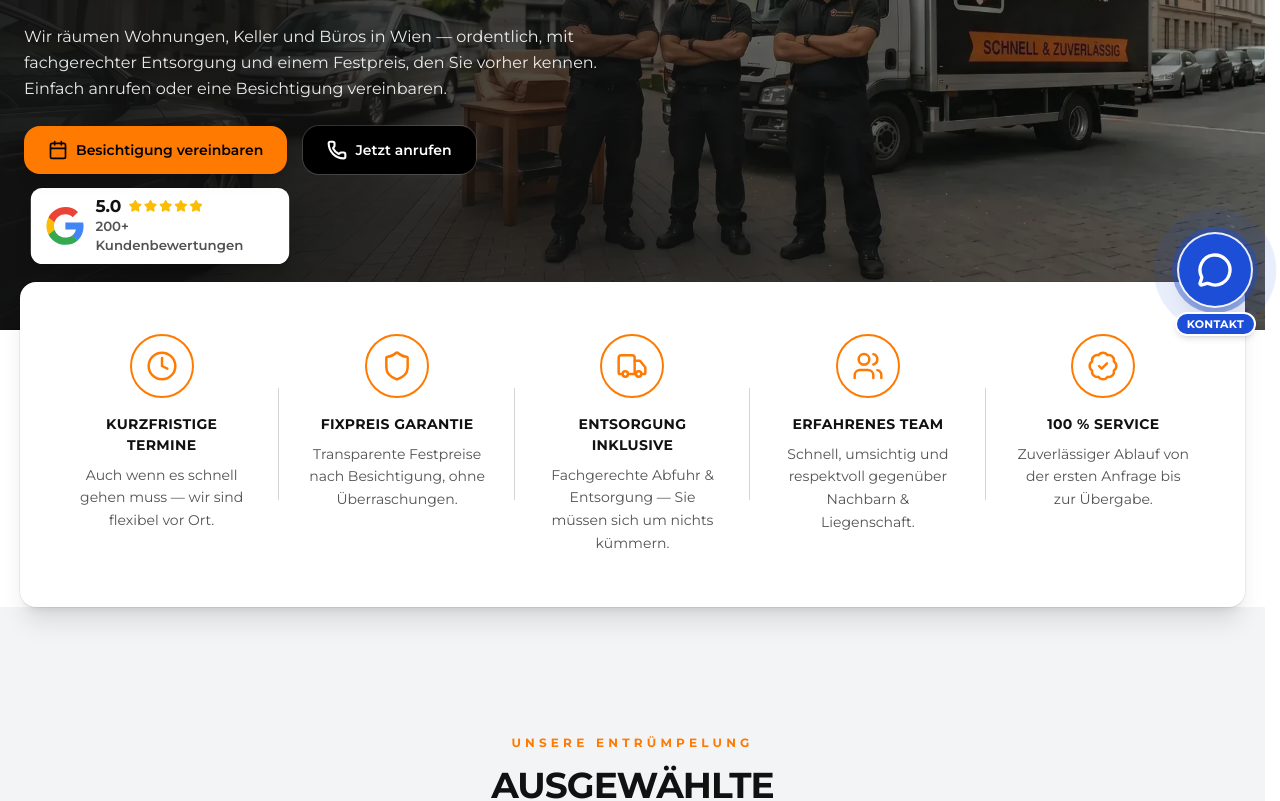
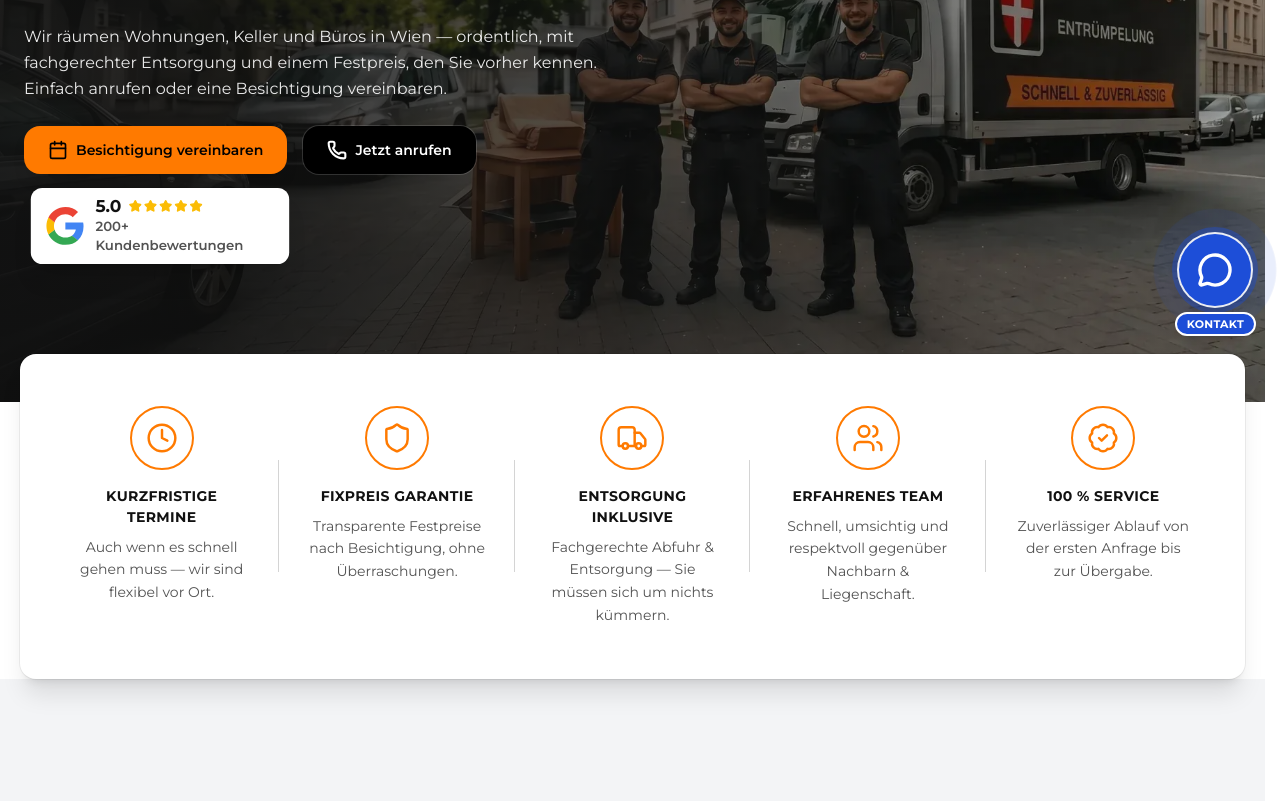
Before and after one commit to Ismailjobs/sofortentr-mpelung, a Next.js app: page / in a window 1280 px wide. Shown: the part 440-1241 px from the top of the page. Built offline with nearby package versions, Linux system fonts and the light colour scheme; no server answers.

Commit message:
Güncelleme

```diff
--- a/src/components/Header.tsx
+++ b/src/components/Header.tsx
@@ -67,7 +67,7 @@ export default function Header() {
 
       <div
         id="mobile-menu"
-        className="absolute left-0 right-0 top-full z-[110] min-[1148px]:hidden grid grid-rows-[0fr] transition-[grid-template-rows] duration-300 ease-[cubic-bezier(0.4,0,0.2,1)] motion-reduce:transition-none peer-checked:grid-rows-[1fr] peer-checked:[&_.mobile-nav-inner]:visible peer-checked:[&_.mobile-nav-inner]:pointer-events-auto peer-checked:[&_.mobile-nav-inner]:translate-y-0 peer-checked:[&_.mobile-nav-inner]:opacity-100"
+        className="pointer-events-none absolute left-0 right-0 top-full z-[110] min-[1148px]:hidden grid grid-rows-[0fr] transition-[grid-template-rows] duration-300 ease-[cubic-bezier(0.4,0,0.2,1)] motion-reduce:transition-none peer-checked:pointer-events-auto peer-checked:grid-rows-[1fr] peer-checked:[&_.mobile-nav-inner]:visible peer-checked:[&_.mobile-nav-inner]:pointer-events-auto peer-checked:[&_.mobile-nav-inner]:translate-y-0 peer-checked:[&_.mobile-nav-inner]:opacity-100"
       >
         <div className="min-h-0 overflow-hidden border-t border-white/10 bg-brand-dark shadow-xl">
           <div className="mobile-nav-inner invisible pointer-events-none px-3 py-4 opacity-0 transition-[opacity,transform,visibility] duration-300 ease-out motion-reduce:transition-none -translate-y-2 sm:px-5">
--- a/src/components/Hero.tsx
+++ b/src/components/Hero.tsx
@@ -55,11 +55,11 @@ export default function Hero({
   );
 
   return (
-    <section className="relative isolate min-h-[min(72svh,40rem)] overflow-hidden">
+    <section className="relative min-h-[min(72svh,40rem)] overflow-hidden">
       <HeroBackdrop priority />
 
       <div
-        className={`relative mx-auto max-w-[min(100%,88rem)] px-3 pb-8 sm:px-5 sm:pb-9 sm:pt-14 lg:px-6 lg:pb-10 lg:pt-16 ${
+        className={`relative z-[1] mx-auto max-w-[min(100%,88rem)] px-3 pb-20 sm:px-5 sm:pb-24 sm:pt-14 lg:px-6 lg:pb-28 lg:pt-16 ${
           isHome ? "pt-[3.85rem]" : "pt-24"
         }`}
       >
@@ -151,14 +151,14 @@ export default function Hero({
               </>
             )}
           </p>
-          <div>
+          <div className="relative z-[2]">
             <div className="flex flex-col gap-3 sm:flex-row sm:flex-wrap sm:gap-4">
               <a
                 href="#kontakt-formular"
                 className={
                   isHome
-                    ? "relative z-10 inline-flex items-center justify-center gap-2 rounded-btn bg-brand-orange px-6 py-3.5 text-sm font-semibold text-black shadow-lg transition hover:bg-[#ff8f26] hover:shadow-xl"
-                    : "relative z-10 inline-flex items-center justify-center gap-2 rounded-btn bg-brand-orange px-6 py-3.5 text-sm font-bold uppercase tracking-wide text-black shadow-lg transition hover:bg-[#ff8f26] hover:shadow-xl"
+                    ? "inline-flex items-center justify-center gap-2 rounded-btn bg-brand-orange px-6 py-3.5 text-sm font-semibold text-black shadow-lg transition hover:bg-[#ff8f26] hover:shadow-xl"
+                    : "inline-flex items-center justify-center gap-2 rounded-btn bg-brand-orange px-6 py-3.5 text-sm font-bold uppercase tracking-wide text-black shadow-lg transition hover:bg-[#ff8f26] hover:shadow-xl"
                 }
               >
                 <Calendar className="h-5 w-5" aria-hidden />
@@ -167,8 +167,8 @@ export default function Hero({
               <PhoneLink
                 className={
                   isHome
-                    ? "relative z-10 inline-flex items-center justify-center gap-2 rounded-btn bg-black px-6 py-3.5 text-sm font-semibold text-white ring-1 ring-white/15 transition hover:bg-white/10"
-                    : "relative z-10 inline-flex items-center justify-center gap-2 rounded-btn bg-black px-6 py-3.5 text-sm font-bold uppercase tracking-wide text-white ring-1 ring-white/15 transition hover:bg-white/10"
+                    ? "inline-flex items-center justify-center gap-2 rounded-btn bg-black px-6 py-3.5 text-sm font-semibold text-white ring-1 ring-white/15 transition hover:bg-white/10"
+                    : "inline-flex items-center justify-center gap-2 rounded-btn bg-black px-6 py-3.5 text-sm font-bold uppercase tracking-wide text-white ring-1 ring-white/15 transition hover:bg-white/10"
                 }
               >
                 <Phone className="h-5 w-5 text-white" strokeWidth={2.5} aria-hidden />
--- a/src/components/HeroBackdrop.tsx
+++ b/src/components/HeroBackdrop.tsx
@@ -14,7 +14,7 @@ type Props = {
 
 export default function HeroBackdrop({ priority = false, className = "" }: Props) {
   return (
-    <div className={`absolute inset-0 ${className}`.trim()}>
+    <div className={`pointer-events-none absolute inset-0 ${className}`.trim()} aria-hidden>
       <Image
         src={HERO_BG_SRC}
         alt=""
--- a/src/components/TrustBar.tsx
+++ b/src/components/TrustBar.tsx
@@ -13,8 +13,9 @@ export default function TrustBar({ items }: Props) {
 
   return (
     <div className="relative z-10">
-      <div className="relative -mt-12 px-3 sm:px-5">
-        <div className="mx-auto max-w-[min(100%,88rem)] rounded-2xl bg-white px-2 py-5 shadow-xl ring-1 ring-black/[0.06] sm:px-6 lg:px-10 lg:py-8">
+      {/* Negativer Margin überlappt nur den Hero-Abstand — Klicks auf Hero-CTAs nicht blockieren */}
+      <div className="pointer-events-none relative -mt-12 px-3 sm:px-5">
+        <div className="pointer-events-auto mx-auto max-w-[min(100%,88rem)] rounded-2xl bg-white px-2 py-5 shadow-xl ring-1 ring-black/[0.06] sm:px-6 lg:px-10 lg:py-8">
           <div className="grid grid-cols-2 lg:grid-cols-5 lg:gap-8">
             {items.map(({ icon: Icon, title, description }, index) => {
               const isLastAlone = lastItemAlone && index === items.length - 1;
```
